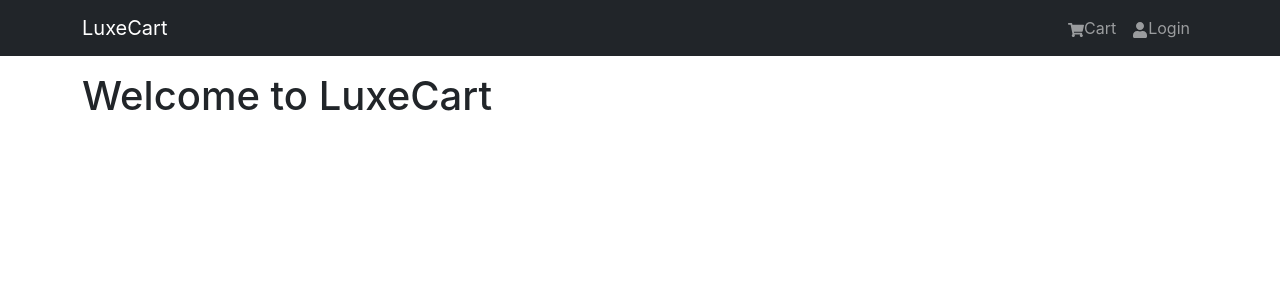
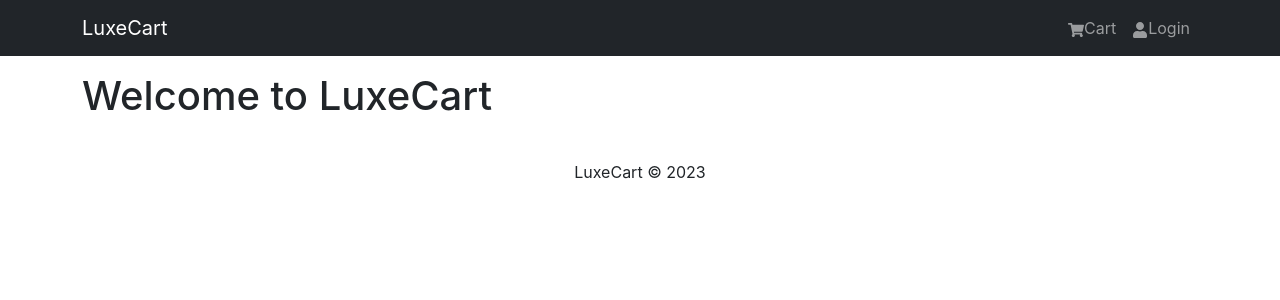
Before and after one commit to RitaDee/luxe-cart, a React (Create React App) app in the folder frontend/: page / in a window 1280 px wide. Shown: the top 300 px of the page. Built offline with nearby package versions, Linux system fonts and the light colour scheme.

Commit message:
feat: implement footer ui

```diff
--- a/frontend/src/App.js
+++ b/frontend/src/App.js
@@ -1,5 +1,6 @@
 import { Container } from "react-bootstrap"
-import Header from "./components/Header"
+import Header from "./components/Header";
+import Footer from "./components/Footer";
 
 const App = () => {
   return (
@@ -10,6 +11,7 @@
     <h1>Welcome to LuxeCart</h1>
     </Container>
     </main>
+    <Footer />
     </>
   )
 }
--- /dev/null
+++ b/frontend/src/components/Footer.jsx
@@ -0,0 +1,18 @@
+import { Container, Col, Row } from "react-bootstrap"
+
+const Footer = () => {
+    const currentYear = new Date().getFullYear();
+  return (
+    <footer>
+        <Container>
+            <Row>
+            <Col className="text-center py-3">
+                <p>LuxeCart &copy; {currentYear}</p>
+            </Col>
+            </Row>
+        </Container>
+    </footer>
+  )
+}
+
+export default Footer
```
